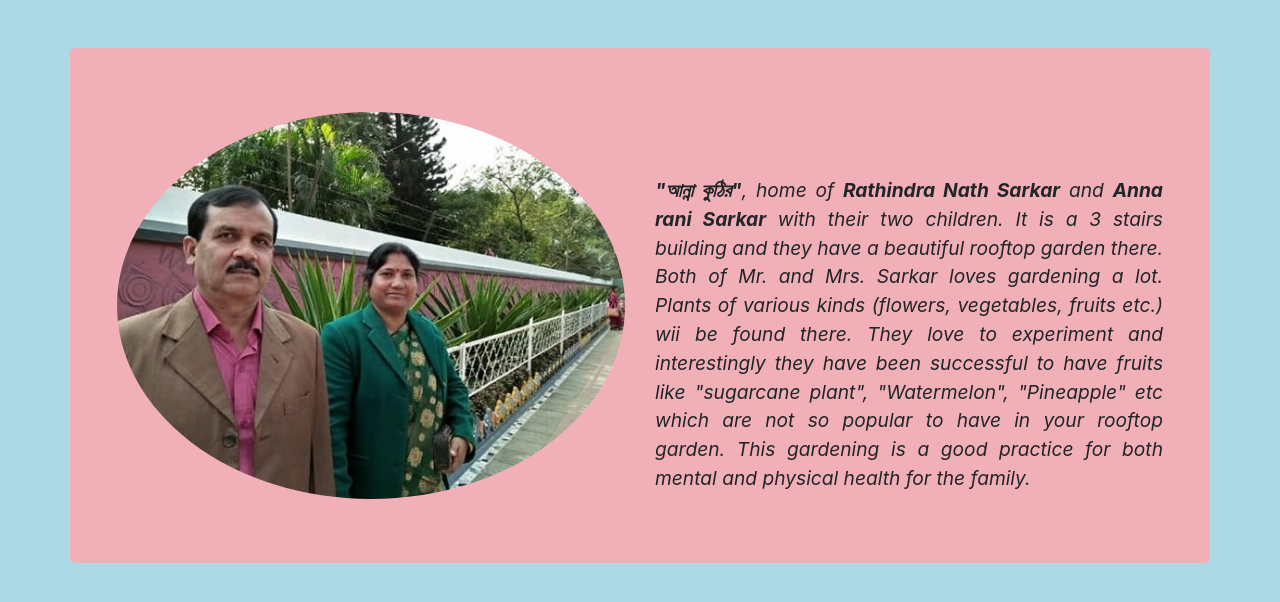
After one commit to Suprove-99/sarkar_rooftop_garden, a Django app: page /about/ in a window 1280 px wide. The commit adds this page. Shown: the top 602 px of the page. Run offline with Django 3.2, Linux system fonts and the light colour scheme; some libraries are stand-ins or nearby versions.

Commit message:
added 'about' page

```diff
--- a/garden/urls.py
+++ b/garden/urls.py
@@ -7,4 +7,5 @@ urlpatterns = [
     path('fruits/', FruitsPageView.as_view(), name='fruit'),
     path('vegetables/', VegetablesPageView.as_view(), name='vegetable'),
     path('others/', OthersPageView.as_view(), name='other'),
+    path('about/', AboutPageView.as_view(), name='about'),
 ]
--- a/garden/views.py
+++ b/garden/views.py
@@ -26,3 +26,6 @@ class VegetablesPageView(ListView):
 class OthersPageView(ListView):
     model = Others
     template_name = 'others.html'
+
+class AboutPageView(TemplateView):
+    template_name = 'about.html'
--- /dev/null
+++ b/templates/about.html
@@ -0,0 +1,42 @@
+<!DOCTYPE html>
+<html lang="en">
+<head>
+    <meta charset="UTF-8">
+    <meta name="viewport" content="width=device-width, initial-scale=1.0">
+    <title>Title</title>
+    <!-- Latest compiled and minified CSS -->
+    <link rel="stylesheet" href="https://maxcdn.bootstrapcdn.com/bootstrap/4.5.2/css/bootstrap.min.css">
+
+    <!-- jQuery library -->
+    <script src="https://ajax.googleapis.com/ajax/libs/jquery/3.5.1/jquery.min.js"></script>
+
+    <!-- Popper JS -->
+    <script src="https://cdnjs.cloudflare.com/ajax/libs/popper.js/1.16.0/umd/popper.min.js"></script>
+
+    <!-- Latest compiled JavaScript -->
+    <script src="https://maxcdn.bootstrapcdn.com/bootstrap/4.5.2/js/bootstrap.min.js"></script>
+</head>
+<body style="background: lightblue ">
+<div class="container pt-lg-5" >
+    <div class="row jumbotron" style="background: #f1b0b7;">
+        <div class="col">
+            <div><img src="/media/anna-rathin.jpg" alt="bal" style="max-width: 100%; border-radius: 50%"></div>
+        </div>
+        <div class="col" style="font-style: oblique;">
+            <div style="margin-right: auto; text-align: justify; padding-top: 4rem; font-size: larger">
+                <b>"আন্না কুঠির"</b>, home of <b>Rathindra Nath Sarkar</b> and <b>Anna rani Sarkar</b> with their two children.
+                It is a 3 stairs building and they have a beautiful rooftop garden there. Both of Mr. and Mrs. Sarkar
+                loves gardening a lot.
+                Plants of various kinds (flowers, vegetables, fruits etc.) wii be found there. They love to
+                experiment and interestingly they have been successful to have fruits like "sugarcane plant", "Watermelon", "Pineapple" etc which are not so popular to have in
+                your rooftop garden. This gardening is a good practice for both mental and physical health for the family.
+
+            </div>
+        </div>
+
+    </div>
+
+
+</div>
+</body>
+</html>
--- a/templates/home.html
+++ b/templates/home.html
@@ -24,7 +24,7 @@
 <nav class="navbar navbar-expand-lg navbar-light bg-success">
     <!-- <marquee scrollamount="10"><h4>This website is still under modification!</h4></marquee> -->
     <ul class="navbar-nav ml-auto">
-        <li><a class="nav-link navbar-brand" href="#">About</a></li>
+        <li><a class="nav-link navbar-brand" href="{% url 'about' %}">About</a></li>
     </ul>
 </nav>
 
```
Also changed, not shown: media/anna-rathin.jpg (added), media/our_home.jpg (added).
